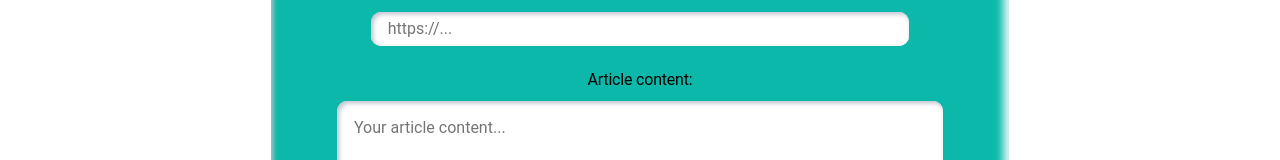
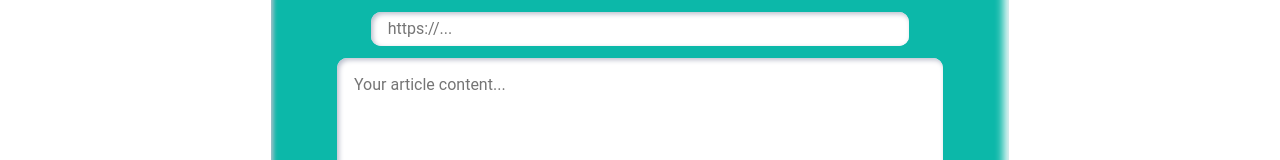
Before and after one commit to BTCristian/fe-nc-news, a React (Vite) app: page /new-article in a window 1280 px wide. Shown: the part 392-552 px from the top of the page. Built offline with nearby package versions, Linux system fonts and the light colour scheme; no server answers.

Commit message:
Update NewArticle.jsx

```diff
--- a/src/components/NewArticle.jsx
+++ b/src/components/NewArticle.jsx
@@ -90,9 +90,9 @@ export default function NewArticle({ topicsList, activeUserName }) {
             id="imgUrl"
             placeholder="https://..."
           />
-          <label className="newArticleLabel" htmlFor="textAreaArticle">
+{/*           <label className="newArticleLabel" htmlFor="textAreaArticle">
             Article content:
-          </label>
+          </label> */}
           <textarea
             name="articleBody"
             value={newArticleBody}
```
